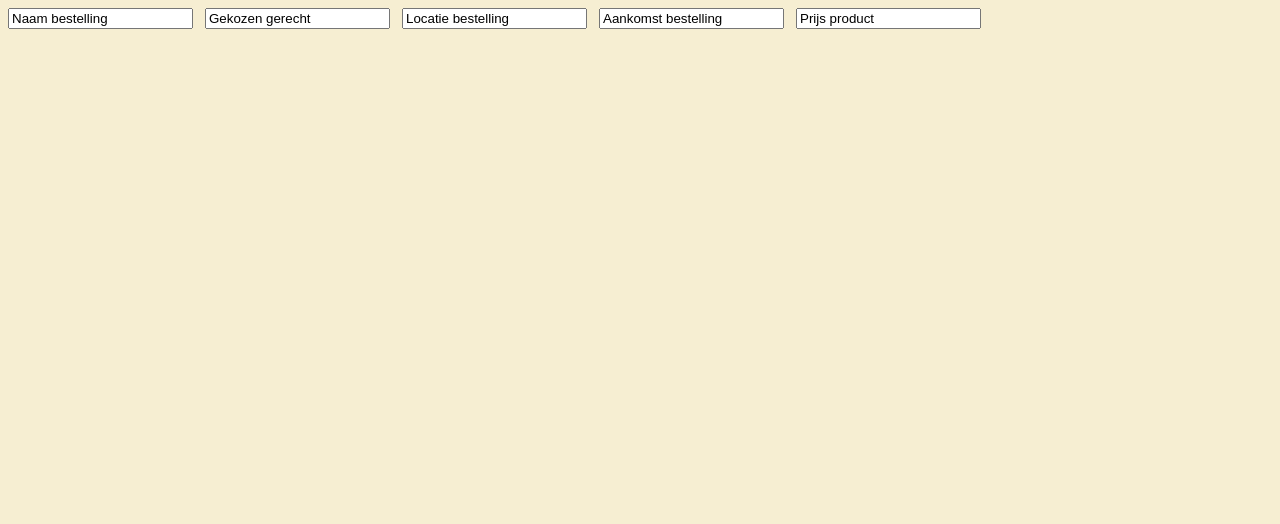
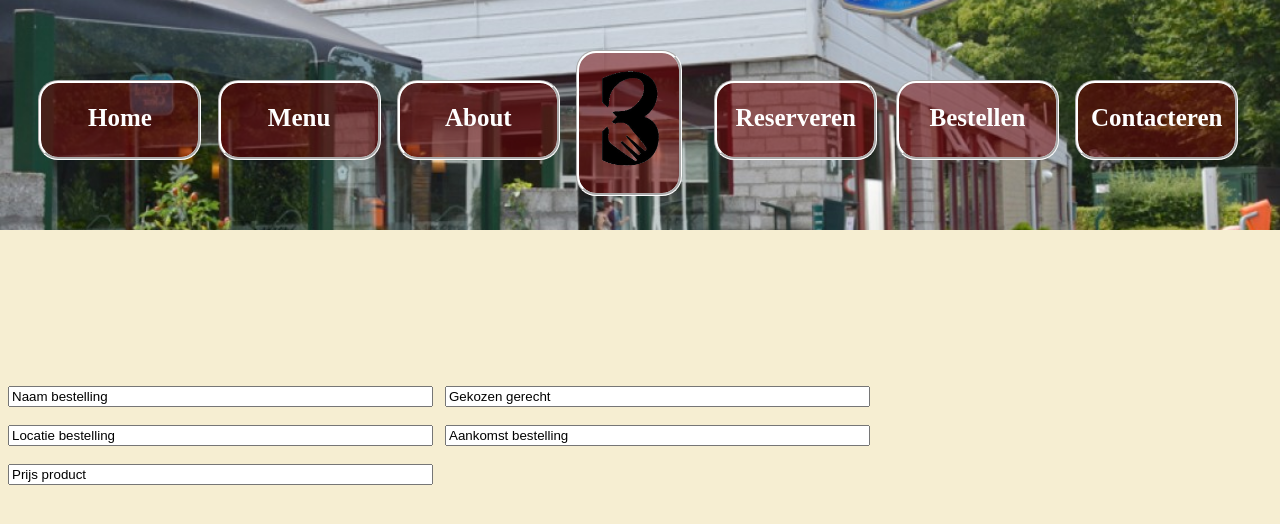
Before and after one commit to SCP-939-83/Horeca, a plain HTML site: page Bestellen/index.html in a window 1280 px wide. Drawn offline with Linux system fonts and the light colour scheme.

Commit message:
header toegevoegd pagina BESTELLEN

```diff
--- a/Bestellen/Bestellen.css
+++ b/Bestellen/Bestellen.css
@@ -1,3 +1,94 @@
 body {
     background-color:#F6EED2 ;
 }
+/*Header*/
+
+#logobox {
+
+    background-color: rgb(114, 0, 0, 0.50);
+    position: absolute;
+    border: white groove 3px;
+    border-radius: 20px;
+    left: 45%;
+    top: 50px;
+    width: 100px;
+    height: 140px;
+}
+
+#logo {
+
+    width: 100px;
+    left: 45.25%;
+    top: 55px;
+    position: absolute;
+
+}
+
+#sprong {
+
+    width: 100%;
+    height: auto;
+    position: absolute;
+    right:  0px;
+    top: 0px;
+    z-index: -1;
+
+}
+
+.boxes {
+
+    background: rgb(114, 0, 0, 0.50);
+    position: absolute;
+    width: 157px;
+    height: 74px;
+    border: white groove 3px;
+    border-radius: 20px;
+
+}
+
+/*Aparte css voor de menu boxes*/
+
+#Menu1 {
+
+    left: 3%;
+    top: 80px;
+}
+
+#Menu2 {
+
+    left: 17%;
+    top: 80px;
+}
+
+#Menu3 {
+
+    left: 31%;
+    top: 80px;
+}
+
+#Menu4 {
+
+    left: 55.8%;
+    top: 80px;
+}
+
+#Menu5 {
+
+    left: 70%;
+    top: 80px;
+}
+
+#Menu6 {
+
+    left: 84%;
+    top: 80px;
+}
+
+/*Andere deco*/
+
+.textmenu {
+
+    text-align: center;
+    color: white;
+    font-size: 25px;
+}
--- a/Bestellen/index.html
+++ b/Bestellen/index.html
@@ -9,15 +9,56 @@
     <link rel="icon" type="png" href="../Images/logo_de3sprong.png">
 </head>
 <body>
+    <link rel="icon" type="png" href="../Images/logo_de3sprong.png">
+</head>
+<body>
     <form>
-        <input type="text" id="Test1" value="Naam bestelling"> &nbsp;
-        <input type="text" id="Test1" value="Gekozen gerecht"> &nbsp;
-        <input type="text" id="Test1" value="Locatie bestelling"> &nbsp;
-        <input type="text" id="Test1" value="Aankomst bestelling"> &nbsp;
-        <input type="text" id="Test1" value="Prijs product"> &nbsp;
-        <br> <br>
+
+
+        <header>
+
+            <div id="logobox"></div>
+            <img src="../Images/logo_de3sprong.png" id="logo">
+
+            <img src="../Images/3sprong_restaurant_header1.png" id="sprong">
+
+            <div id="Menu1" class="boxes">
+                <H2 class="textmenu">Home</H2>
+            </div>
+
+            <div id="Menu2" class="boxes">
+                <H2 class="textmenu">Menu</H2>
+            </div>
+
+            <div id="Menu3" class="boxes">
+                <H2 class="textmenu">About</H2>
+            </div>
+
+            <div id="Menu4" class="boxes">
+                <H2 class="textmenu">Reserveren</H2>
+            </div>
+
+            <div id="Menu5" class="boxes">
+                <H2 class="textmenu">Bestellen</H2>
+            </div>
+
+            <div id="Menu6" class="boxes">
+                <h2 class="textmenu">Contacteren</h2>
+            </div>
+            <br>    <br>    <br>    <br>    <br>    <br>    <br>    <br>    <br>    <br>    <br>    <br>    <br>    <br>    <br>    <br>    <br>    <br>    <br>    <br>    <br>
+        </header>
+          <input type="text" id="Test1" value="Naam bestelling" size="50"> &nbsp;
+            <input type="text" id="Test1" value="Gekozen gerecht" size="50"> &nbsp;
+            <br><br>
+            <input type="text" id="Test1" value="Locatie bestelling" size="50"> &nbsp;
+            <input type="text" id="Test1" value="Aankomst bestelling"size="50"> &nbsp;
+            <br> <br>
+            <input type="text" id="Test1" value="Prijs product" size="50"> &nbsp;
+            <br> <br>
 
 
     </form>
 </body>
+
+</body>
 </html>
```
